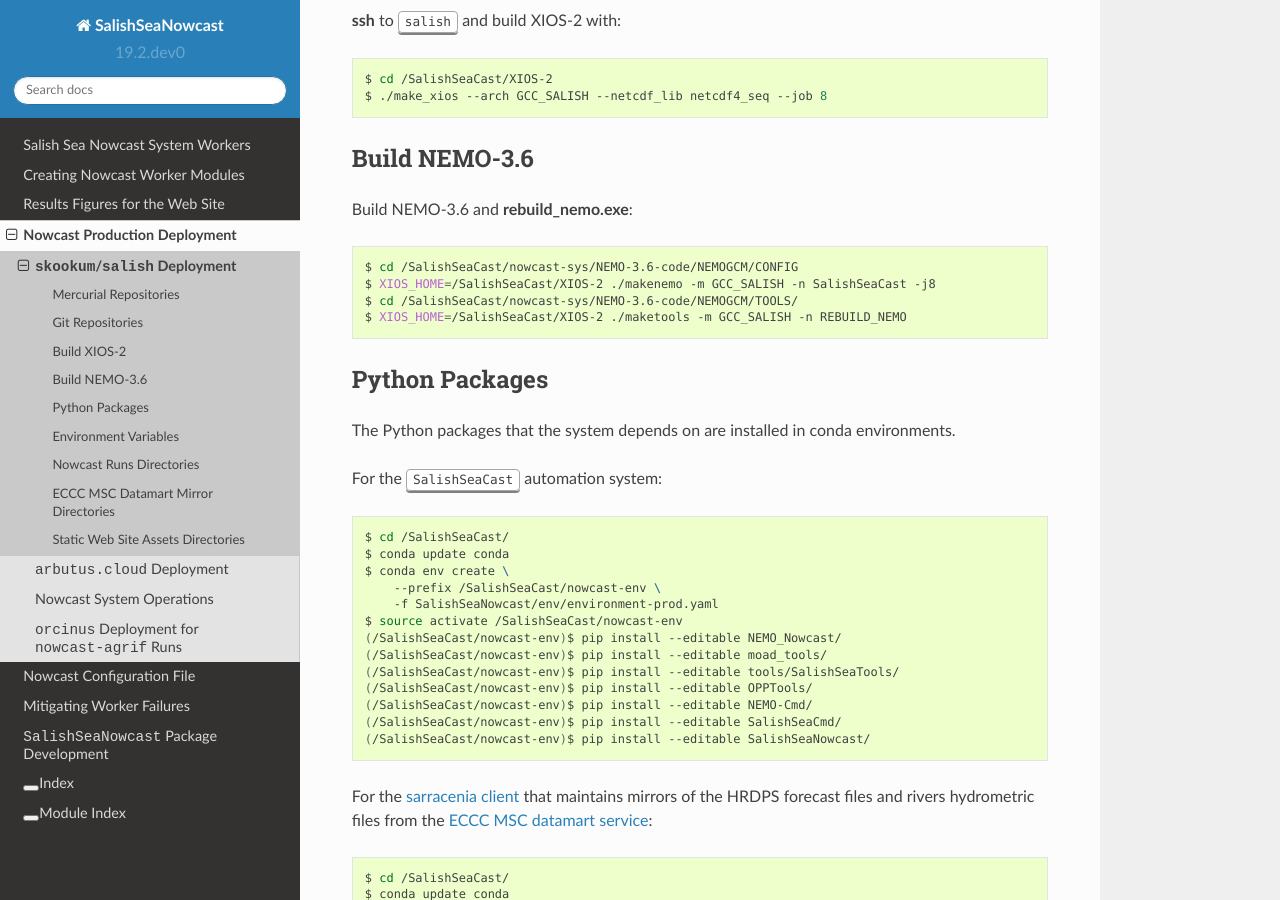
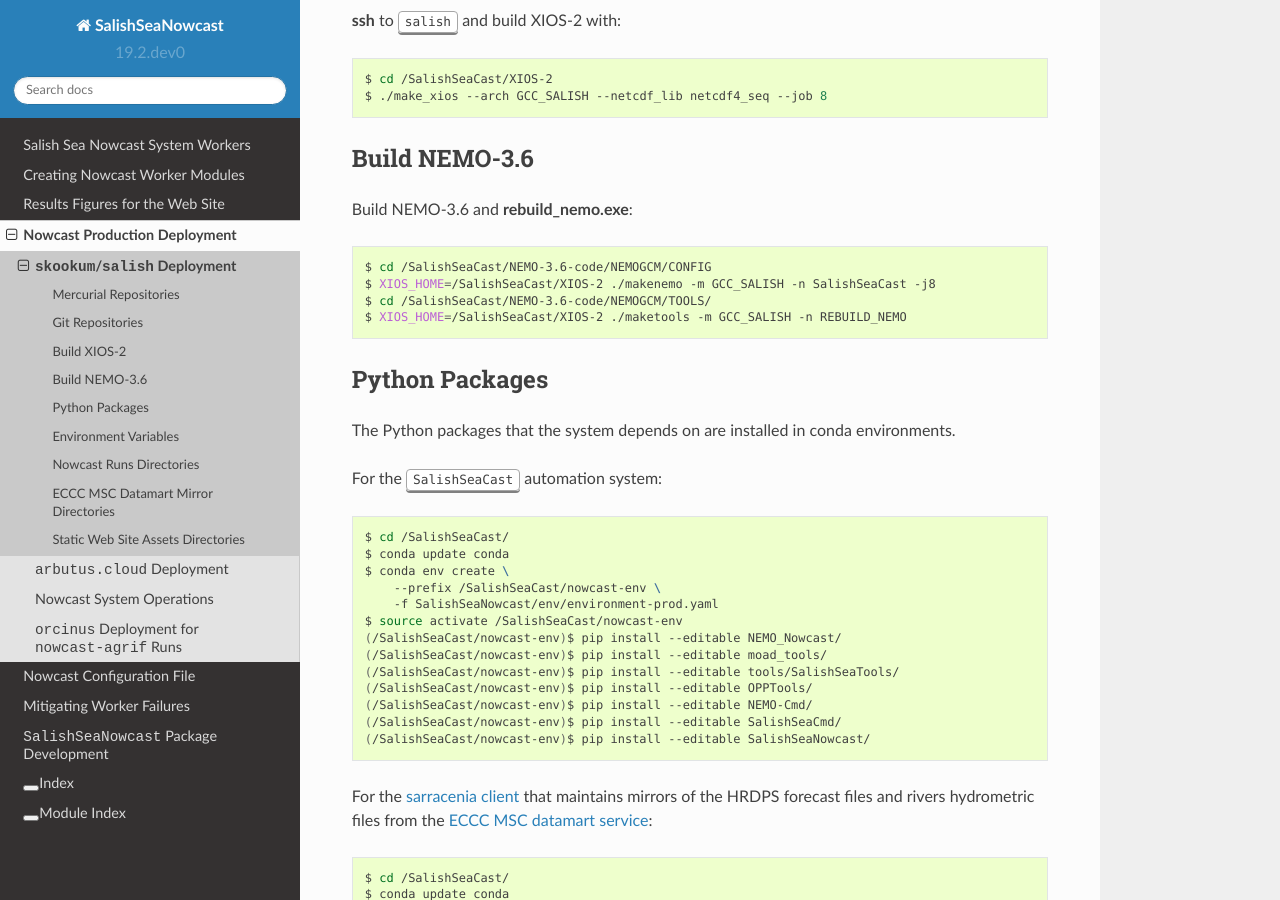
Before and after one commit to SalishSeaCast/SalishSeaNowcast, a Sphinx documentation site: the page built from docs/deployment/skookum_salish.rst, in a window 1280 px wide and 900 px high, scrolled down 1193 px. Built offline with Sphinx 7.4.7 and the Read the Docs theme 2.0.0, drawn with Linux system fonts in a browser that asks for light colours.

Commit message:
Fix typos

```diff
--- a/docs/deployment/skookum_salish.rst
+++ b/docs/deployment/skookum_salish.rst
@@ -92,9 +92,9 @@
 
 .. code-block:: bash
 
-    $ cd /SalishSeaCast/nowcast-sys/NEMO-3.6-code/NEMOGCM/CONFIG
+    $ cd /SalishSeaCast/NEMO-3.6-code/NEMOGCM/CONFIG
     $ XIOS_HOME=/SalishSeaCast/XIOS-2 ./makenemo -m GCC_SALISH -n SalishSeaCast -j8
-    $ cd /SalishSeaCast/nowcast-sys/NEMO-3.6-code/NEMOGCM/TOOLS/
+    $ cd /SalishSeaCast/NEMO-3.6-code/NEMOGCM/TOOLS/
     $ XIOS_HOME=/SalishSeaCast/XIOS-2 ./maketools -m GCC_SALISH -n REBUILD_NEMO
 
 
```
Also changed, not shown: 1 other file.
